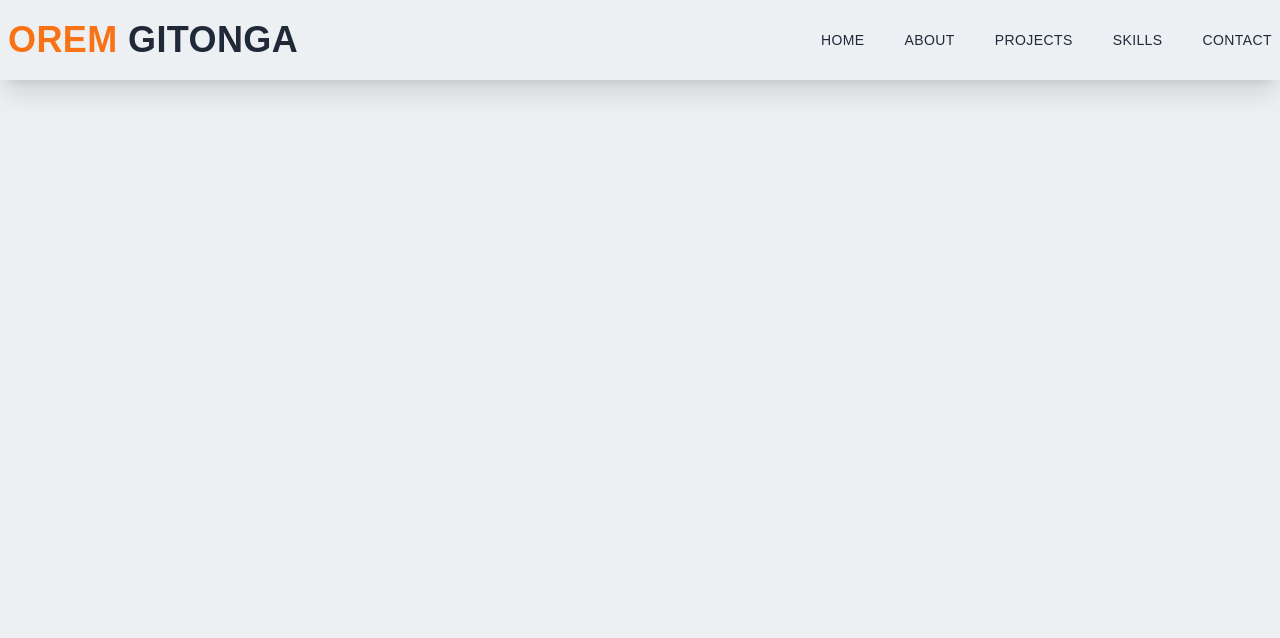
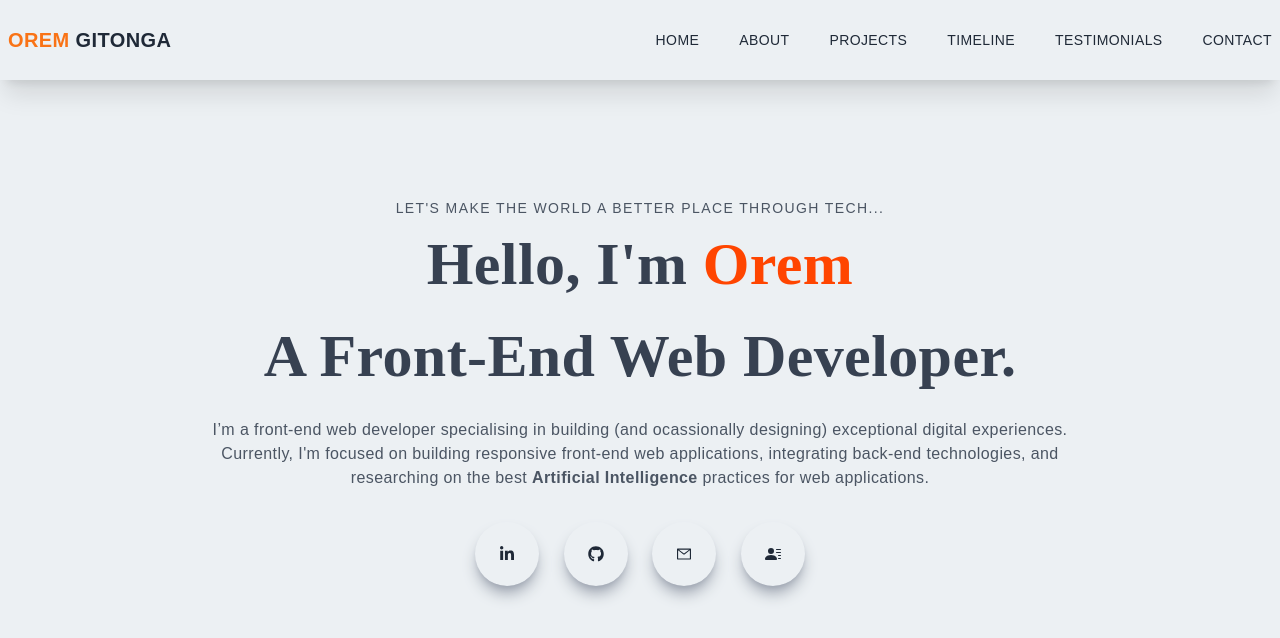
Before and after one commit to mgorem/my-portfolio-website, a Next.js app: page / in a window 1280 px wide. Shown: the top 638 px of the page. Built offline with nearby package versions, Linux system fonts and the light colour scheme.

Commit message:
Hero Section Karash

```diff
--- /dev/null
+++ b/components/Hero.jsx
@@ -0,0 +1,71 @@
+import Link from "next/link";
+import React from "react";
+import { AiOutlineMail } from "react-icons/ai";
+import { BsFillPersonLinesFill } from "react-icons/bs";
+import { FaGithub, FaLinkedinIn } from "react-icons/fa";
+
+const Hero = () => {
+  return (
+    <div className="w-full h-screen text-center">
+      <div
+        className="max-w-[1240px] w-full h-full
+      mx-auto p-2 flex justify-center items-center"
+      >
+        <div>
+          <p
+            className="uppercase text-sm tracking-widest
+          text-gray-600"
+          >
+            Let's make the world a better place through tech...
+          </p>
+          <h1 className="py-4 text-gray-700">
+            Hello, I'm <span className="text-[orangered]">Orem</span>
+          </h1>
+          <h1 className="py-4 text-gray-700">A Front-End Web Developer.</h1>
+          <p className="py-4 text-gray-600 sm:max-w-[70%] m-auto">
+            I’m a front-end web developer specialising in building (and
+            ocassionally designing) exceptional digital experiences. Currently,
+            I'm focused on building responsive front-end web applications,
+            integrating back-end technologies, and researching on the best{" "}
+            <span>
+              <b>Artificial Intelligence</b>
+            </span>{" "}
+            practices for web applications.
+          </p>
+          <div className="flex items-center justify-between max-w-[330px] m-auto py-4">
+            <a
+              href="https://www.linkedin.com/in/orem-gitonga-b37b9319b/"
+              target="_blank"
+              rel="noreferrer"
+            >
+              <div className="rounded-full shadow-lg shadow-gray-400 p-6 cursor-pointer hover:scale-110 ease-in duration-300">
+                <FaLinkedinIn />
+              </div>
+            </a>
+            <a
+              href="https://github.com/mgorem"
+              target="_blank"
+              rel="noreferrer"
+            >
+              <div className="rounded-full shadow-lg shadow-gray-400 p-6 cursor-pointer hover:scale-110 ease-in duration-300">
+                <FaGithub />
+              </div>
+            </a>
+            <Link href="/#contact">
+              <div className="rounded-full shadow-lg shadow-gray-400 p-6 cursor-pointer hover:scale-110 ease-in duration-300">
+                <AiOutlineMail />
+              </div>
+            </Link>
+            <Link href="/resume">
+              <div className="rounded-full shadow-lg shadow-gray-400 p-6 cursor-pointer hover:scale-110 ease-in duration-300">
+                <BsFillPersonLinesFill />
+              </div>
+            </Link>
+          </div>
+        </div>
+      </div>
+    </div>
+  );
+};
+
+export default Hero;
--- a/components/Navbar.jsx
+++ b/components/Navbar.jsx
@@ -25,7 +25,7 @@ const Navbar = () => {
         className="flex justify-between items-center
                     w-full h-full px-2"
       >
-        <h2>
+        <h2 className="sm:text-xl">
           <span className="text-orange-500">OREM</span> GITONGA
         </h2>
         {/* <Image
@@ -56,7 +56,14 @@ const Navbar = () => {
               </li>
             </Link>
             <Link href="/">
-              <li className="ml-10 text-sm uppercase hover:border-b">Skills</li>
+              <li className="ml-10 text-sm uppercase hover:border-b">
+                Timeline
+              </li>
+            </Link>
+            <Link href="/">
+              <li className="ml-10 text-sm uppercase hover:border-b">
+                Testimonials
+              </li>
             </Link>
             <Link href="/">
               <li className="ml-10 text-sm uppercase hover:border-b">
@@ -113,7 +120,10 @@ const Navbar = () => {
                 <li className="py-4 text-sm">Projects</li>
               </Link>
               <Link href="/">
-                <li className="py-4 text-sm">Skills</li>
+                <li className="py-4 text-sm">Timeline</li>
+              </Link>
+              <Link href="/">
+                <li className="py-4 text-sm">Testimonials</li>
               </Link>
               <Link href="/">
                 <li className="py-4 text-sm">Contact</li>
--- a/pages/index.js
+++ b/pages/index.js
@@ -2,6 +2,7 @@ import Head from "next/head";
 import Image from "next/image";
 import { Inter } from "@next/font/google";
 import Navbar from "@/components/Navbar";
+import Hero from "@/components/Hero";
 
 const inter = Inter({ subsets: ["latin"] });
 
@@ -15,6 +16,7 @@ export default function Home() {
         <link rel="icon" href="/favicon.ico" />
       </Head>
       <Navbar />
+      <Hero />
     </>
   );
 }
```
